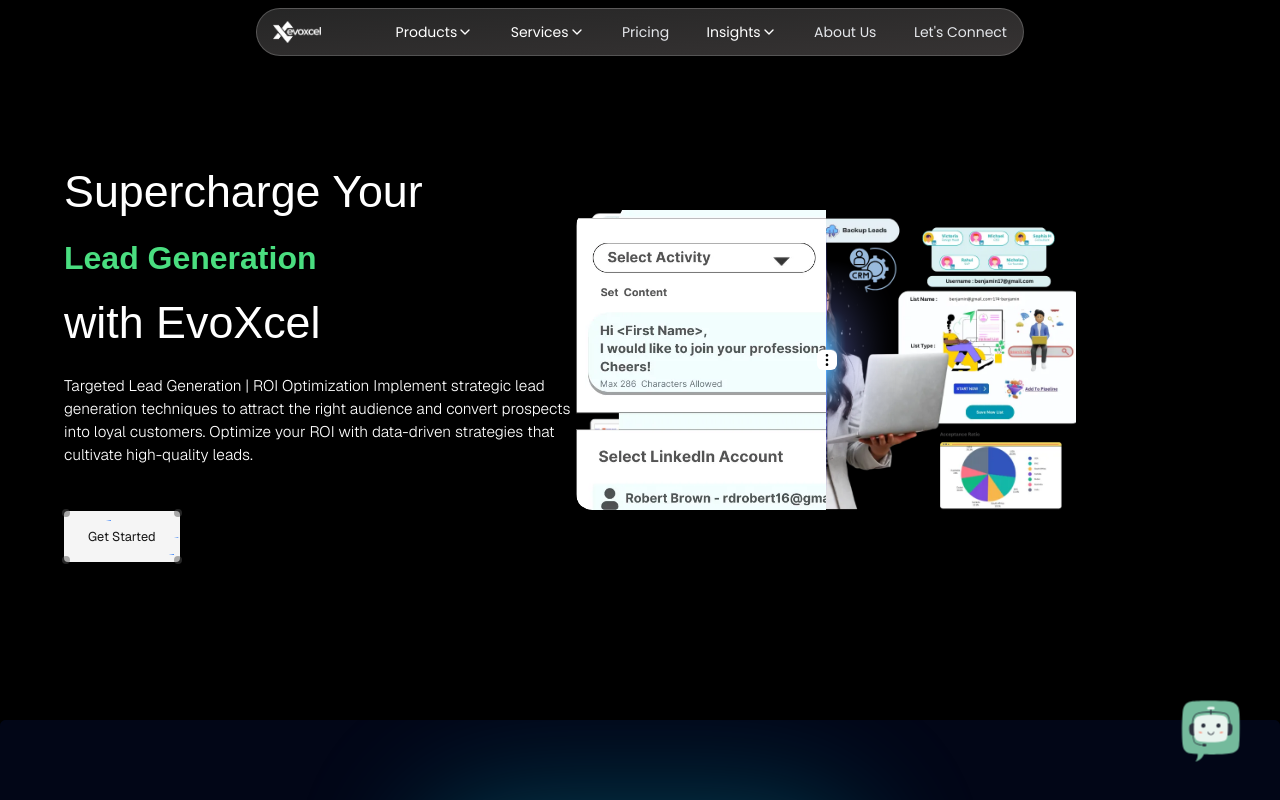
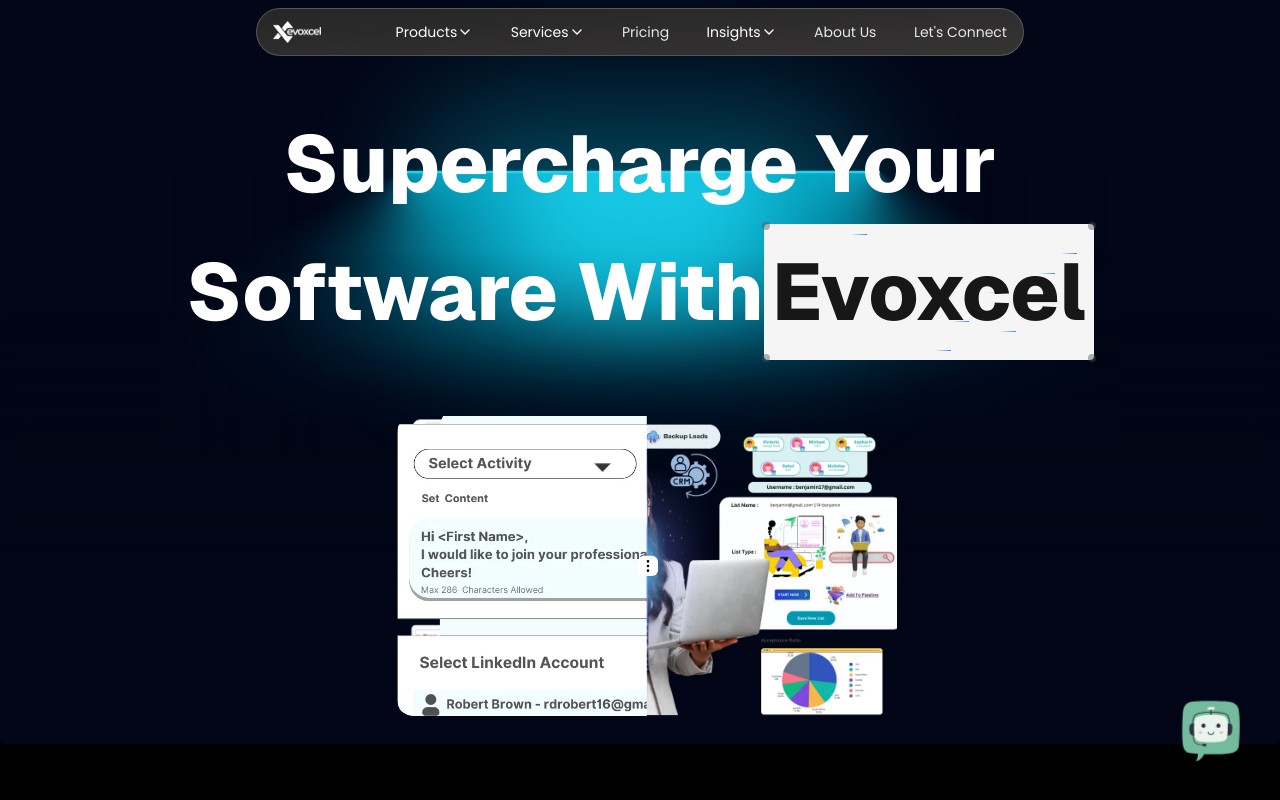
Before and after one commit to prashantmane17/Next-EvoXcel, a Next.js app: page / in a window 1280 px wide. Shown: the top 800 px of the page. Built offline with nearby package versions, Linux system fonts and the light colour scheme.

Commit message:
hero Page changed

```diff
--- a/src/app/components/Home_page/Hero.jsx
+++ b/src/app/components/Home_page/Hero.jsx
@@ -57,7 +57,7 @@
     <>
       {/*img id="particles-js" */}
 
-      <section className="h-[90vh] w-[100%] md:flex items-center bg-black" >
+      {/* <section className="h-[90vh] w-[100%] md:flex items-center bg-black" >
         <article className="md:w-[45%] h-[100%] pl-[5vw] flex flex-col justify-center">
           <h1
             data-aos="fade-up"
@@ -119,7 +119,7 @@
               </div>
             </div>
           </div>
-          <Link href="pricing" className="mt-3">
+          <Link href="pricing" className="mt-3"> */}
       {/* <button
               data-aos="fade-up"
               data-aos-duration="2500"
@@ -130,7 +130,7 @@
               </span>
               <span>Today!</span>
             </button> */}
-            <Cover className="px-4 py-2">
+      {/* <Cover className="px-4 py-2">
               <div className=" md:text-[1vw] rounded-3xl ">
                 Get Started
               </div>
@@ -146,7 +146,7 @@
             secondImageClassname="object-cover object-left-top"
             className="h-[250px] w-[200px] md:h-[300px] md:w-[500px]"
             slideMode="drag"
-          />
+          /> */}
       {/* <Image
             src="/images/Home/Hero-Image.webp"
             width="300"
@@ -154,8 +154,10 @@
             alt="Hero"
             className="w-[90%] imagePop"
           /> */}
-        </article>
-      </section>
+      {/* </article>
+      </section> */}
+      <div className="relative -top-14">
+
         <LampContainer>
           <motion.h1
             initial={{ opacity: 0.5, y: 100 }}
@@ -167,9 +169,26 @@
             }}
             className="mt-8 bg-gradient-to-br from-slate-300 to-slate-500 py-4 bg-clip-text text-center text-4xl font-medium tracking-tight text-transparent md:text-7xl"
           >
-          Supercharge Your <br /> Software With Us
+            {"  "}
           </motion.h1>
         </LampContainer>
+        <div className="absolute top-[59%] left-[31%]">
+
+          <Compare
+            firstImage="/images/Home/Campaign-Image.webp"
+            secondImage="/images/Home/Hero-Image.webp"
+            firstImageClassName="object-cover object-left-top"
+            secondImageClassname="object-cover object-left-top"
+            className="h-[250px] w-[200px] md:h-[300px] md:w-[500px]"
+            slideMode="drag"
+          />
+        </div>
+        <div className="absolute top-[20%] w-full">
+          <div className="text-white text-[5em] font-extrabold text-center">
+            Supercharge Your <br /> Software With<Cover className=""> Evoxcel</Cover>
+          </div>
+        </div>
+      </div>
     </>
   );
 }
```
Lines whose indentation alone changed are shown as unchanged.
